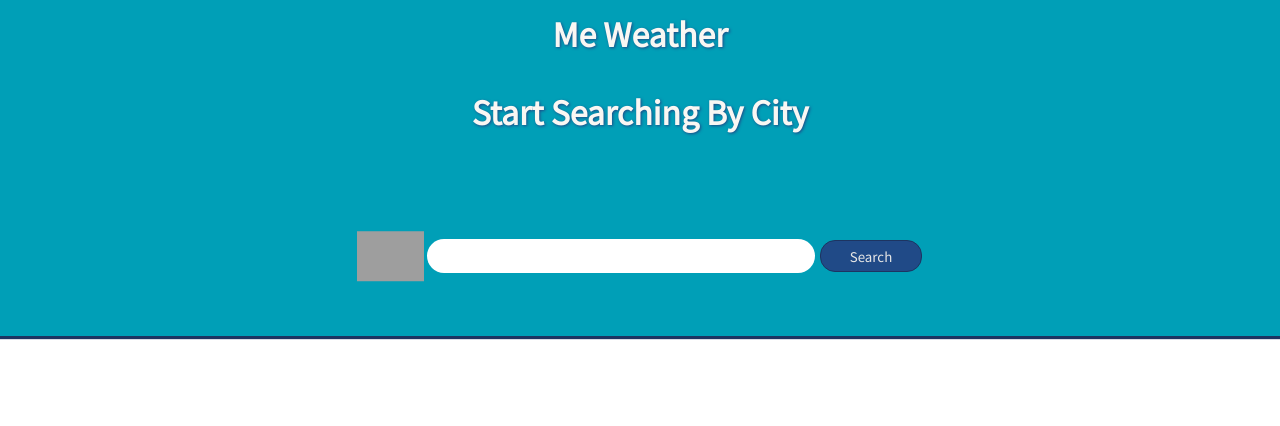
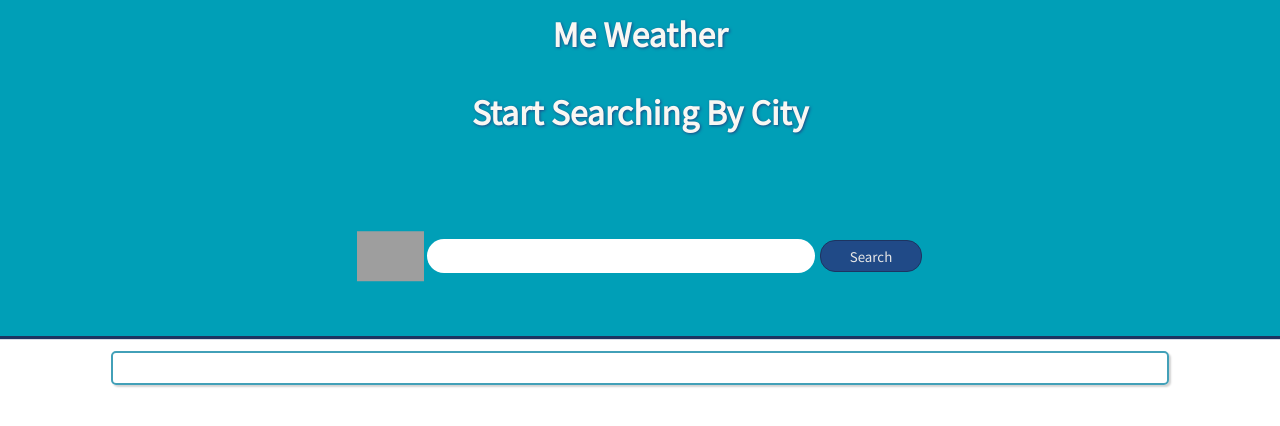
Before and after one commit to CDAracena/React-weather-app, a React (Create React App) app: page / in a window 1280 px wide. Shown: the top 426 px of the page. Built offline with nearby package versions, Linux system fonts and the light colour scheme; grey boxes are pictures that could not be loaded.

Commit message:
css changes

```diff
--- a/package.json
+++ b/package.json
@@ -9,6 +9,7 @@
     "react": "^16.5.2",
     "react-dom": "^16.5.2",
     "react-moment": "^0.8.1",
+    "react-router-dom": "^4.3.1",
     "react-scripts": "1.1.5"
   },
   "scripts": {
--- a/src/App.js
+++ b/src/App.js
@@ -2,6 +2,7 @@ import React from 'react';
 import axios from 'axios'
 import Logo from './Logo'
 import CityList from './CityList'
+import {BrowserRouter as Router, Route, Link} from 'react-router-dom';
 import './index.css';
 
 class App extends React.Component {
@@ -51,7 +52,8 @@ class App extends React.Component {
       <div className="body">
         <CityList cityData={this.state.cityData} cityName={this.state.cityName}/>
       </div>
-    </div>)
+    </div>
+  )
   }
 }
 
--- a/src/index.css
+++ b/src/index.css
@@ -136,4 +136,12 @@ body {
   margin: auto;
   font-size: 2rem;
   text-align: center;
+  color: #42a0b8;
+  border: 2px solid #42a0b8;
+  padding: 15px;
+  text-shadow: 2px 2px 2px darkgrey;
+  margin-top: 15px;
+  width: 80%;
+  border-radius: 5px;
+  box-shadow: 2px 2px 2px lightgrey;
 }
```
